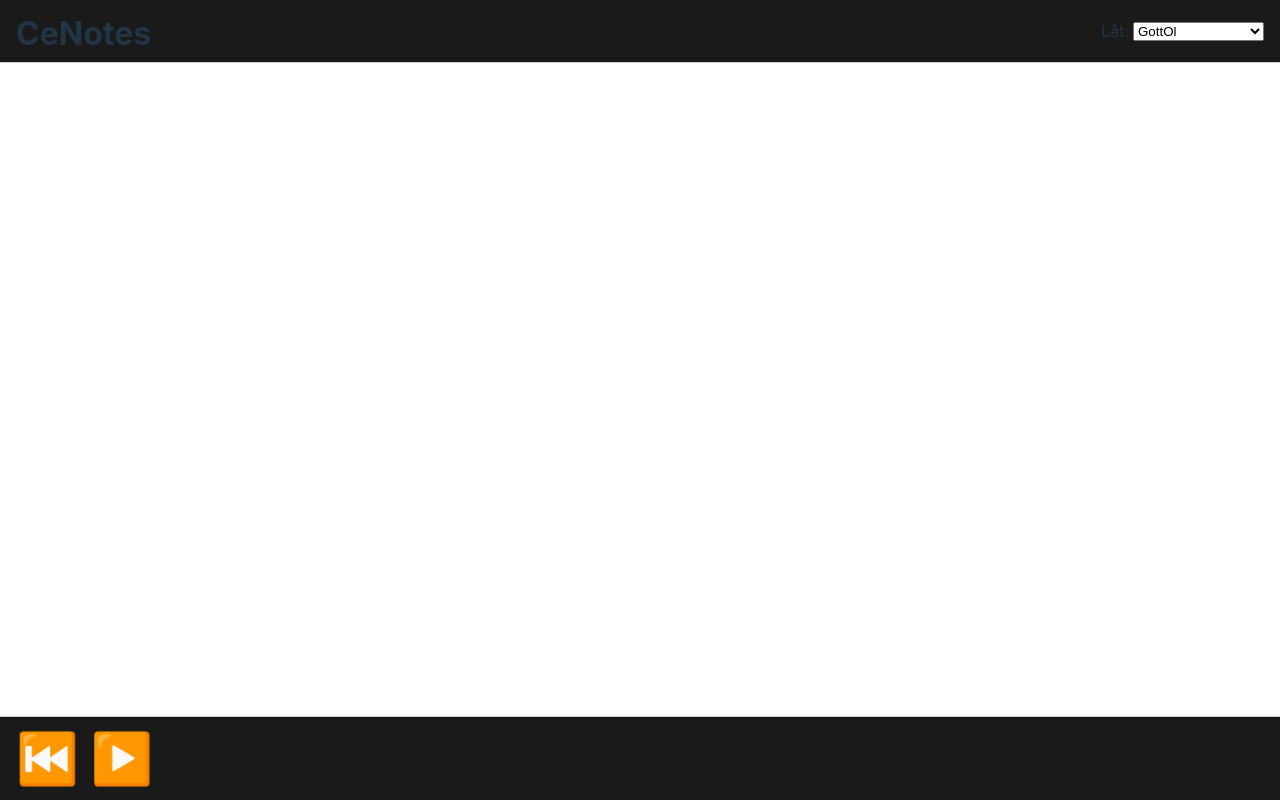
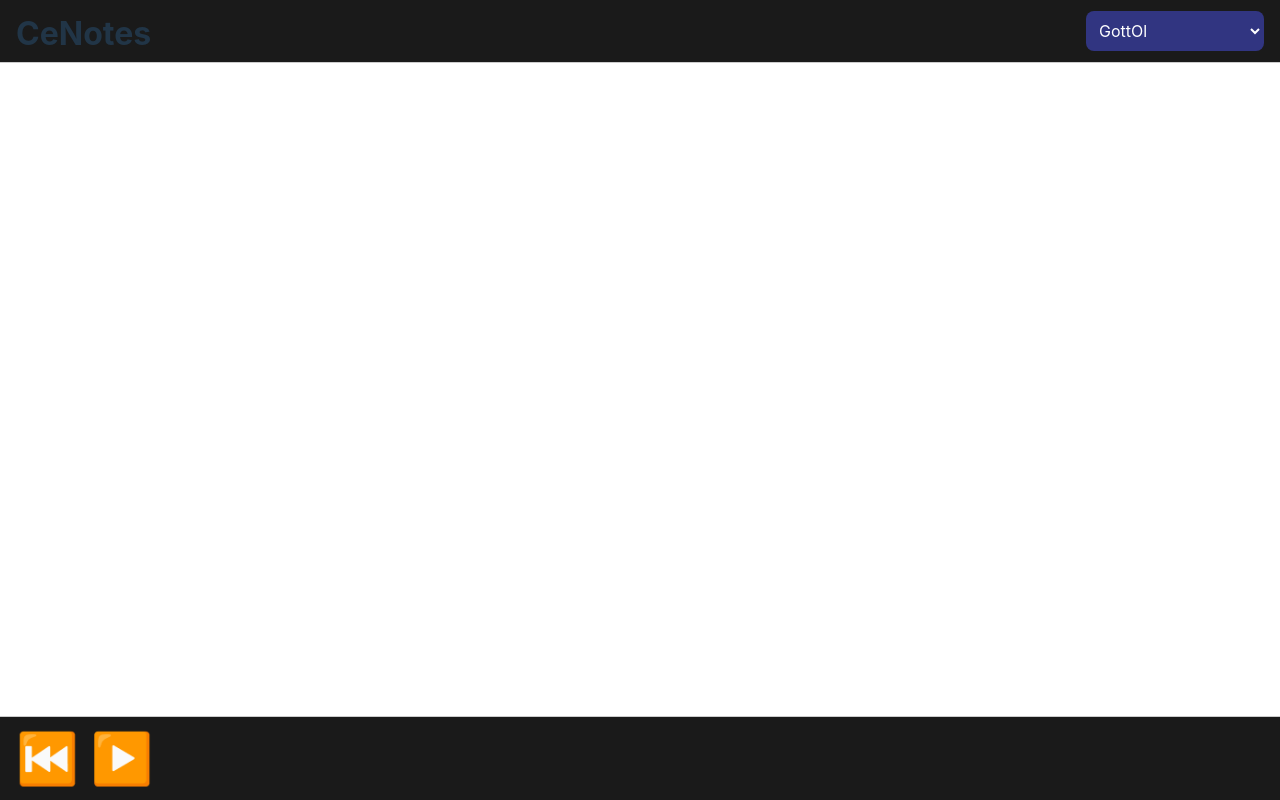
Before and after one commit to davidsundelius/CeNotes, a Vue app: page / in a window 1280 px wide. Built offline with nearby package versions, Linux system fonts and the light colour scheme.

Commit message:
Restyled song selector and fixed bug in chrome

```diff
--- a/src/components/Player.vue
+++ b/src/components/Player.vue
@@ -53,10 +53,11 @@
   }
 
   async function loadSamples() {
+    if(navigator.audioSession) {
+      navigator.audioSession.type = 'playback';
+    }
     loading.value = true;
-    navigator.audioSession.type = 'playback';
     audioContext = new AudioContext()
-
     for(let i = 1; i < 6; i++) {
       samples.push(await fetch('./samples/C'+i+'.mp3')
         .then((response) => response.arrayBuffer())
@@ -173,8 +174,7 @@
     <header class="header">
       <h1>CeNotes</h1>
       <div class="songs">
-        <label for="song">Låt:</label>
-        <select v-model="selectedSong">
+        <select v-model="selectedSong" class="songSelector">
           <option v-for="(song, index) in songs" :key="index" :value="song.value">{{song.label}}</option>
         </select>
       </div>
@@ -236,8 +236,17 @@
     align-items: center;
     margin-right: 2em;
   }
-
-
+  .songSelector {
+    padding: 0.5em;
+    font-size: 1em;
+    font-family: inherit;
+    background-color: #313581;
+    color: #fff;
+    border: 1px solid transparent;
+    border-radius: 8px;
+    cursor: pointer;
+    transition: border-color 0.25s;
+  }
 
   .sheetmusic {
     width: 100vw;
```
